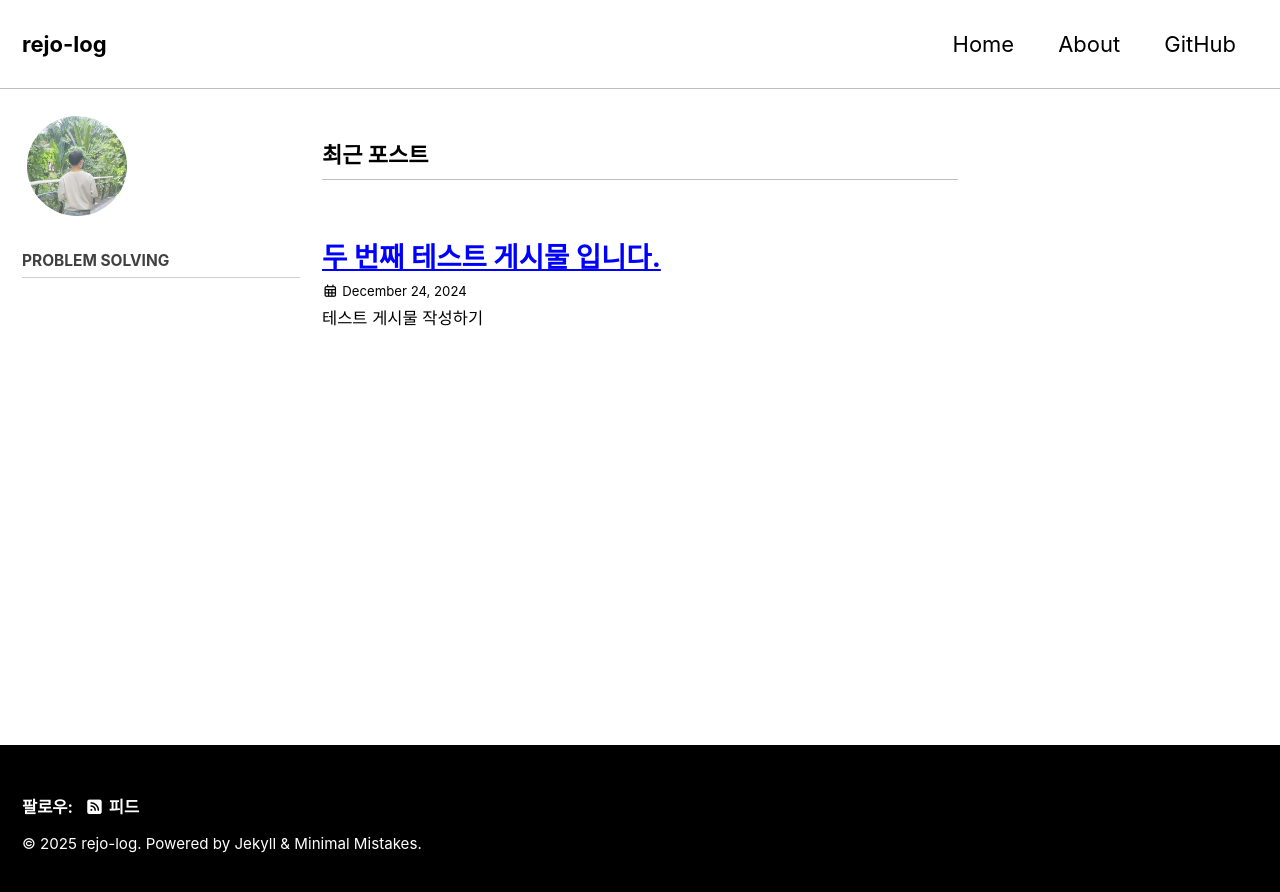
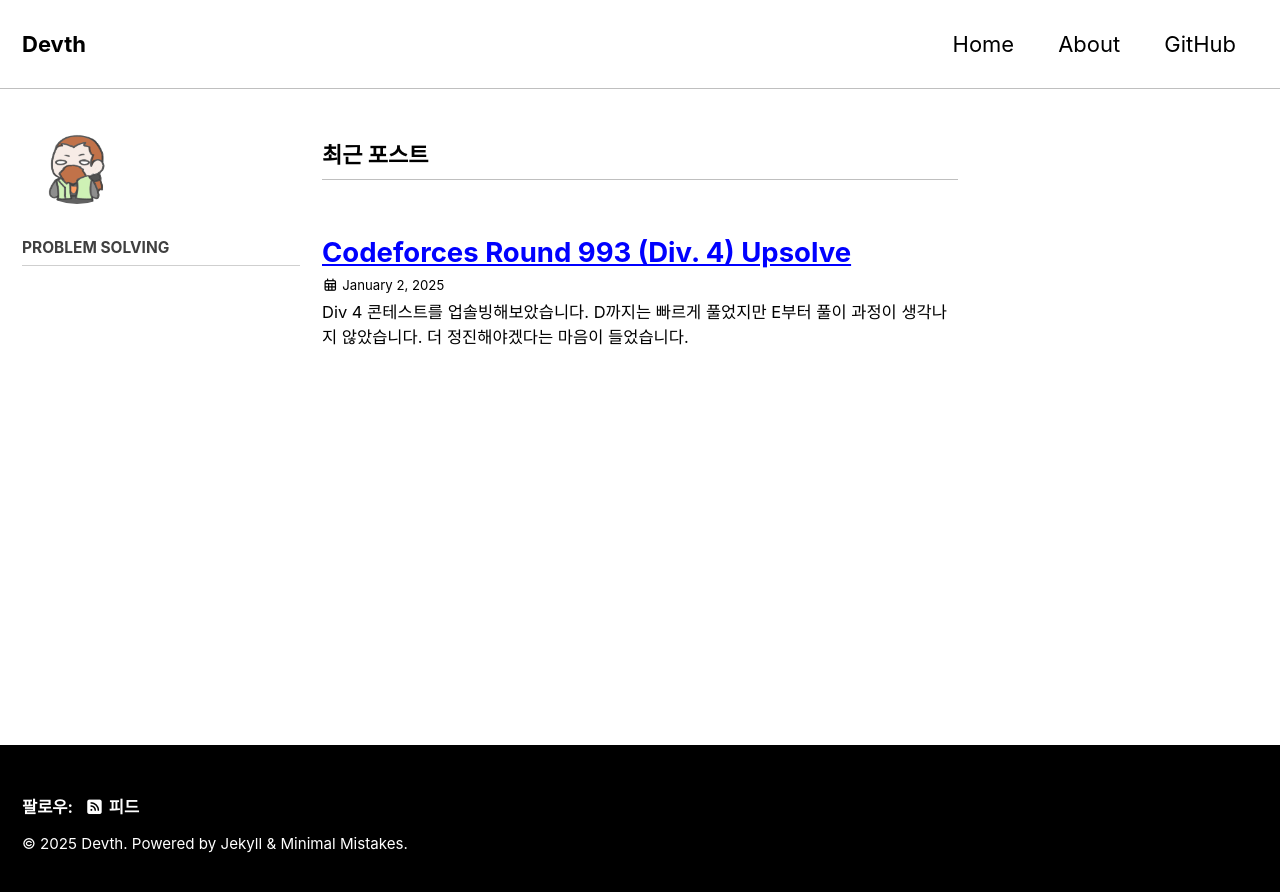
Before and after one commit to r3j0/r3j0.github.io, a Jekyll site: the page built from index.html, in a window 1280 px wide. Shown: the top 892 px of the page. Built offline with Jekyll 4.4.1, drawn with Linux system fonts in a browser that asks for light colours; cached includes are drawn as plain includes; some web fonts are replaced; the list of posts is cut into pages by our own code; some of the changed lines change nothing that is shown.

Commit message:
edit _config.yml (blog name) & edit avatar & add 2025-01-02-cf993.md

````diff
--- a/_config.yml
+++ b/_config.yml
@@ -17,7 +17,7 @@ minimal_mistakes_skin    : "contrast" # "air", "aqua", "contrast", "dark", "dirt
 # Site Settings
 locale                   : "ko-KR"
 rtl                      : # true, false (default) # turns direction of the page into right to left for RTL languages
-title                    : "rejo-log"
+title                    : "Devth"
 title_separator          : "&#124;"
 subtitle                 : # site tagline that appears below site title in masthead
 name                     : "rejo"
--- a/_posts/2024-12-24-test-post.md
+++ /dev/null
@@ -1,22 +0,0 @@
----
-title: "두 번째 테스트 게시물 입니다."
-categories:
-  - Problem Solving
-
-date: 2024-12-24
-last_modified_at: 2024-12-25
-sidebar:
-    nav: "sidebar-category"
----
-
-# 테스트 게시물 작성하기
-
-이 게시물은 테스트 게시물 입니다.
-
-- 확인차 작성 중입니다.
-- 가나다라마바사
-
-1. 하나 둘 셋 넷
-2. 다섯 여섯 일곱 여덟
-
-## 아홉
--- /dev/null
+++ b/_posts/2025-01-02-cf993.md
@@ -0,0 +1,108 @@
+---
+title: "Codeforces Round 993 (Div. 4) Upsolve"
+categories:
+  - Problem Solving
+
+date: 2025-01-02
+last_modified_at: 2025-01-02
+sidebar:
+    nav: "sidebar-category"
+---
+
+Div 4 콘테스트를 업솔빙해보았습니다. D까지는 빠르게 풀었지만 E부터 풀이 과정이 생각나지 않았습니다. 더 정진해야겠다는 마음이 들었습니다.
+
+
+# [A. Easy Problem](https://codeforces.com/contest/2044/problem/A)
+
+## 풀이 과정
+- 양의 정수 b가 조건을 만족하려면 범위가 `1 <= b <= n - 1` 이어야 합니다. 따라서 (a, b) 쌍의 개수는 `n - 1`개 입니다.
+
+```py
+# A. Easy Problem
+import sys
+input = sys.stdin.readline
+
+t = int(input().rstrip())
+for _ in range(t):
+    n = int(input().rstrip())
+    print(n-1)
+```
+
+Time : 00:01 (1m)
+
+# [B. Normal Problem](https://codeforces.com/contest/2044/problem/B)
+
+## 풀이 과정
+- 다른 각도에서 바라보는 문자열을 출력해야 합니다.
+- 문자열을 반대부터 순회하면서, p는 q로, q는 p로, w는 그대로 출력합니다.
+
+```py
+# B. Normal Problem
+import sys
+input = sys.stdin.readline
+
+t = int(input().rstrip())
+for _ in range(t):
+    a = input().rstrip()
+    for i in range(len(a)-1, -1, -1):
+        if a[i] == 'p': print('q', end='')
+        elif a[i] == 'q': print('p', end='')
+        else: print('w', end='')
+    print()
+```
+
+Time : 00:03 (2m)
+
+# [C. Hard Problem](https://codeforces.com/contest/2044/problem/C)
+
+## 풀이 과정
+- 2m 개의 자리에서, 첫 번째 줄에 a를 먼저 채우고, 두 번째 줄에 b를 먼저 채운 다음, 남은 자리에 c를 채워 넣으면 최대로 채울 수 있습니다.
+
+```py
+# C. Hard Problem
+import sys
+input = sys.stdin.readline
+
+t = int(input().rstrip())
+for _ in range(t):
+    m, a, b, c = map(int, input().rstrip().split())
+    row1 = min(m, a)
+    row2 = min(m, b)
+    print(row1 + row2 + min(m*2 - row1 - row2, c))
+```
+
+Time : 00:06 (3m)
+
+# [D. Harder Problem](https://codeforces.com/contest/2044/problem/D)
+
+## 풀이 과정
+- 시퀀스에 수를 한 개씩만 넣어두면, 시퀀스에 있는 모든 수를 모드로 나타낼 수 있습니다.
+- **배열 a에 등장하는 수들을 먼저 배열 b에 차례대로 다 넣은 뒤, 남은 곳은 배열 a에서 등장하지 않는 수들로 채웁니다.**
+- n과 배열 a의 최대 제한이 같기 때문에, 수가 겹칠 일이 없습니다.
+
+```py
+# D. Harder Problem
+import sys
+input = sys.stdin.readline
+
+t = int(input().rstrip())
+for _ in range(t):
+    n = int(input().rstrip())
+    arr = list(map(int, input().rstrip().split()))
+    used = [0 for _ in range(n+1)]
+    need = []
+    for i in range(n):
+        if used[arr[i]] == 0:
+            used[arr[i]] = 1
+            need.append(arr[i])
+
+    idx = 1
+    for i in range(len(need), n):
+        while used[idx] == 1: idx += 1
+        need.append(idx)
+        idx += 1
+
+    print(' '.join(map(str, need)))
+```
+
+Time : 00:11 (5m)
````
Also changed, not shown: assets/img/rejo.png.
